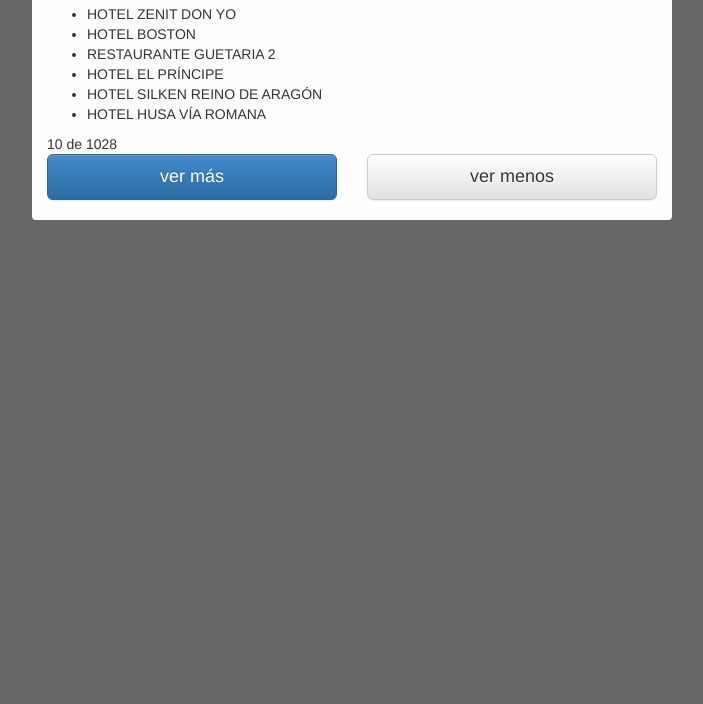
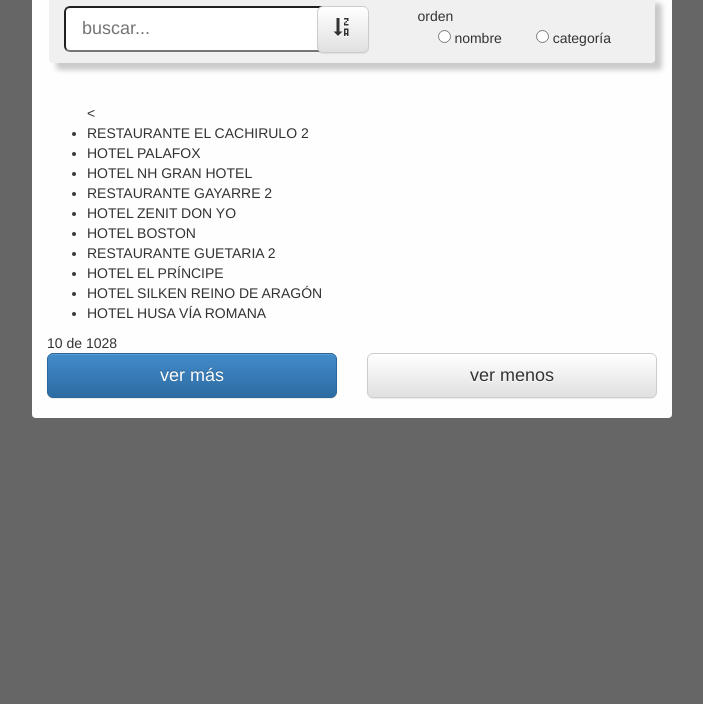
Before and after one commit to francho/taller-intro-angular, a website: page app/index.html in a window 1280 px wide. Shown: the part 96-800 px from the top of the page, without its empty margins (288-991 px from the left). Drawn offline with Linux system fonts and the light colour scheme.

Commit message:
mejorada la plantilla

```diff
--- a/app/views/listado.html
+++ b/app/views/listado.html
@@ -1,5 +1,39 @@
 
-<ul>
+
+
+<div>
+
+    <h1 style="display: inline-block">Restaurantes de Zaragoza</h1>
+    <a href="#/nueva" class="btn btn-default"><span class="glyphicon glyphicon-plus"></span></a>
+
+    <div class="searchbox row">
+
+        <div class="col-md-5">
+            <input class="input-lg" type="text" placeholder="buscar..." ng-model="busqueda">
+        </div>
+        <div class="col-md-2">
+            <button type="button" class="btn btn-default btn-lg" ng-click="ordenAscendente = !ordenAscendente">
+                <span class="glyphicon"
+                      ng-class="{
+                      'glyphicon-sort-by-alphabet' : ordenAscendente,
+                      'glyphicon-sort-by-alphabet-alt' : !ordenAscendente
+                      }"></span>
+            </button>
+        </div>
+        <div class="col-md-5">
+            orden<br/>
+
+            <label class="checkbox-inline">
+                <input type="radio" ng-model="orden" value="title"> nombre
+            </label>
+
+            <label class="checkbox-inline">
+                <input type="radio" ng-model="orden" value="tenedores"> categoría
+            </label>
+        </div>
+    </div>
+
+    <ul><
     <li ng-repeat="restaurante in restaurantes.result|limitTo:limite">
        {{ restaurante.title }}
 
@@ -7,6 +41,8 @@
             </li>
 
     </ul>
+
+    </div>
 
     {{ limite }} de {{ restaurantes.totalCount}}
     <div class="row">
@@ -20,3 +56,6 @@
             </button>
         </div>
     </div>
+
+
+</div>
```
Lines whose indentation alone changed are shown as unchanged.
